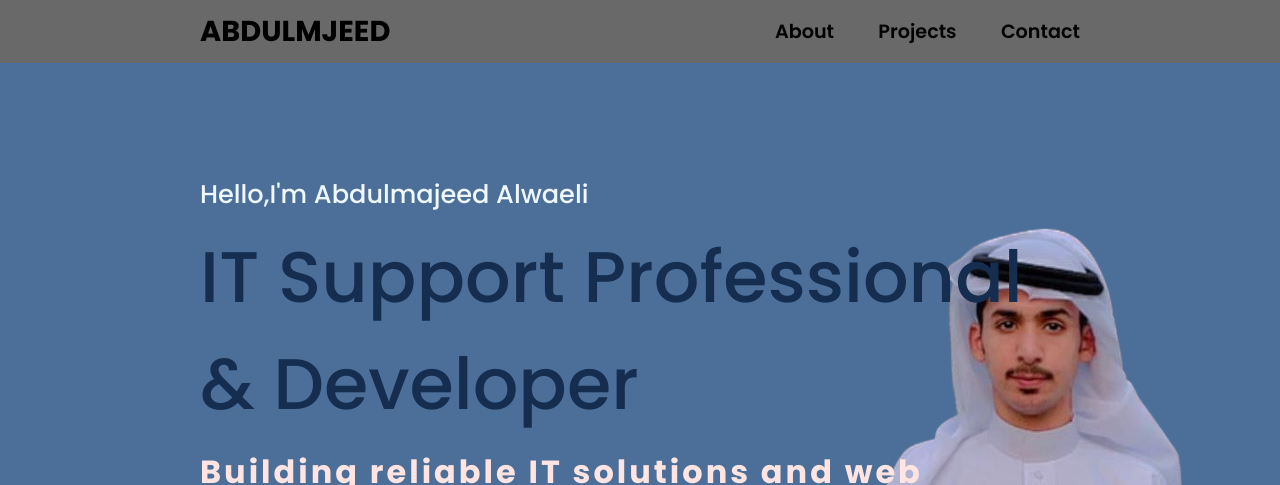
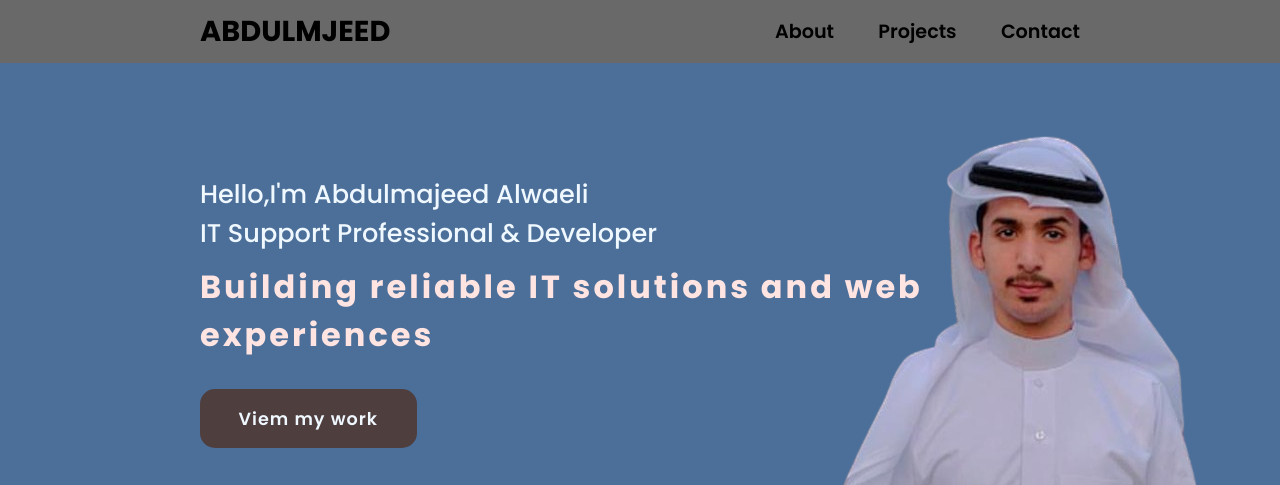
Before and after one commit to Abdulmjee/adbulmjed, a plain HTML site: page index.html in a window 1280 px wide. Shown: the top 485 px of the page. Drawn offline with Linux system fonts and the light colour scheme.

Commit message:
Update index.html

```diff
--- a/index.html
+++ b/index.html
@@ -23,7 +23,7 @@
             <br>
             <br>
             <br>
-            <h2>Hello,I'm Abdulmajeed Alwaeli<br> <span>IT Support Professional & Developer</span></h2>
+            <h2>Hello,I'm Abdulmajeed Alwaeli<br> <P3>IT Support Professional & Developer</P3></h2>
             <h3>Building reliable IT solutions and web experiences</h3>
 
             <a href="#projects" class="main-btn">Viem my work</a>
```
